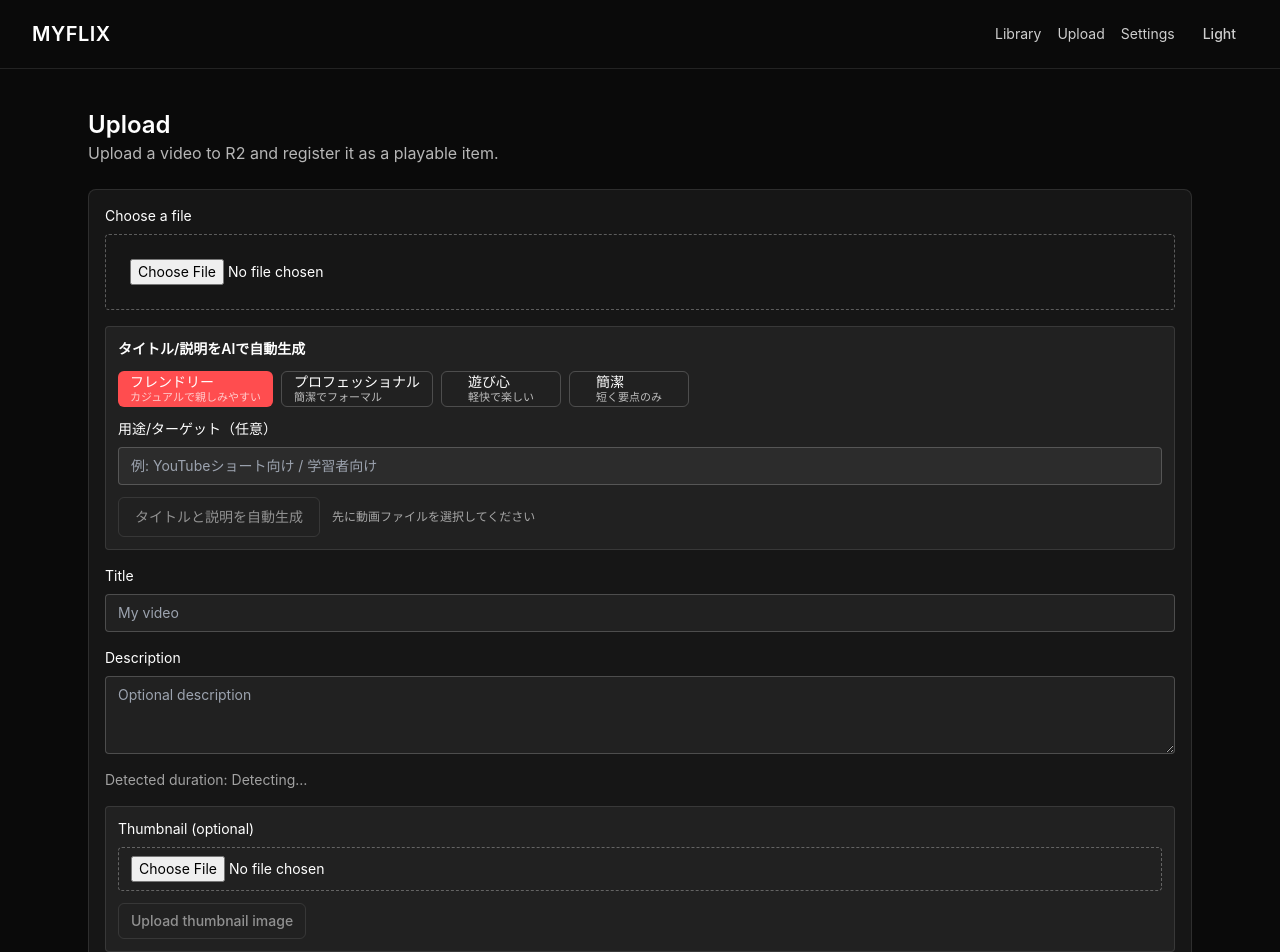
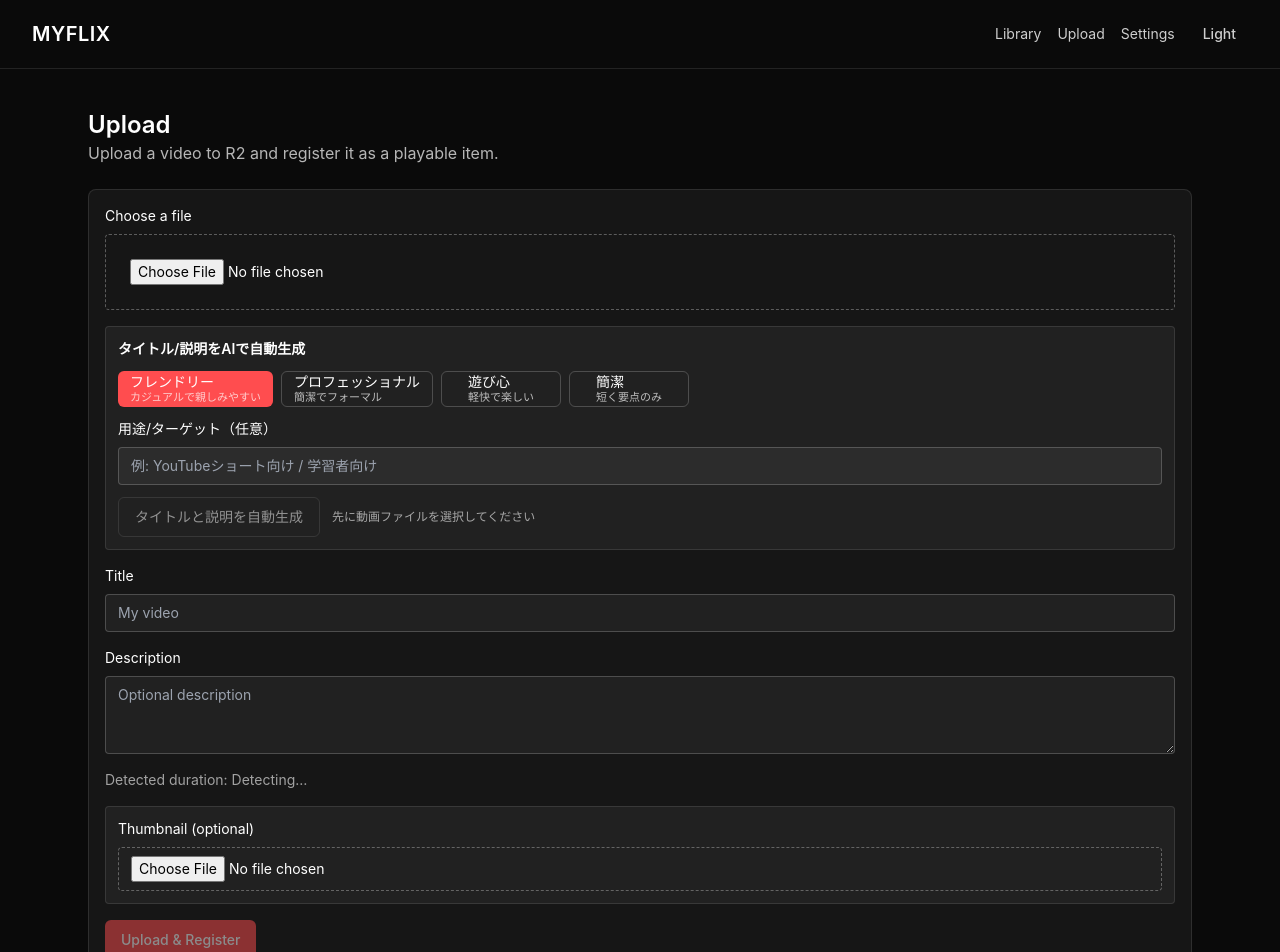
Before and after one commit to ikedadada/myflix, a React (Vite) app in the folder frontend/: page /upload in a window 1280 px wide. Shown: the top 952 px of the page. Built offline with nearby package versions, Linux system fonts and the light colour scheme; no server answers.

Commit message:
chore(frontend): crop auto thumbnails to 16x9

```diff
--- a/frontend/src/pages/upload/UploadPage.tsx
+++ b/frontend/src/pages/upload/UploadPage.tsx
@@ -21,6 +21,7 @@ export const UploadPage = () => {
   const [thumbnailFile, setThumbnailFile] = useState<File | null>(null);
   const [thumbnailObjectKey, setThumbnailObjectKey] = useState<string | null>(null);
   const [thumbnailBlob, setThumbnailBlob] = useState<Blob | null>(null);
+  const [thumbnailPreviewUrl, setThumbnailPreviewUrl] = useState<string | null>(null);
   const [thumbnailUploading, setThumbnailUploading] = useState(false);
   const [thumbnailError, setThumbnailError] = useState<string | null>(null);
   const [title, setTitle] = useState('');
@@ -63,22 +64,41 @@ export const UploadPage = () => {
     };
 
     const capture = async (videoEl: HTMLVideoElement) => {
-      const width = videoEl.videoWidth || 640;
-      const height = videoEl.videoHeight || 360;
+      const sourceWidth = videoEl.videoWidth || 640;
+      const sourceHeight = videoEl.videoHeight || 360;
       const targetWidth = 640;
-      const targetHeight = Math.round((height / width) * targetWidth) || 360;
+      const targetHeight = 360; // 16:9 の横長カード用
+      const targetAspect = targetWidth / targetHeight;
+      const sourceAspect = sourceWidth / sourceHeight;
+
+      // cover になるようにソースをトリミング
+      let sx = 0;
+      let sy = 0;
+      let sw = sourceWidth;
+      let sh = sourceHeight;
+      if (sourceAspect > targetAspect) {
+        // 横長すぎる場合は左右をクロップ
+        sw = sourceHeight * targetAspect;
+        sx = (sourceWidth - sw) / 2;
+      } else {
+        // 縦長すぎる場合は上下をクロップ
+        sh = sourceWidth / targetAspect;
+        sy = (sourceHeight - sh) / 2;
+      }
+
       const canvas = document.createElement('canvas');
       canvas.width = targetWidth;
       canvas.height = targetHeight;
       const ctx = canvas.getContext('2d');
       if (!ctx) throw new Error('Canvas unsupported');
-      ctx.drawImage(videoEl, 0, 0, targetWidth, targetHeight);
+      ctx.drawImage(videoEl, sx, sy, sw, sh, 0, 0, targetWidth, targetHeight);
       const blob = await new Promise<Blob | null>((resolve) =>
         canvas.toBlob((b) => resolve(b), 'image/png')
       );
       if (!blob) throw new Error('Failed to create thumbnail blob');
       setThumbnailError(null);
       setThumbnailBlob(blob);
+      setThumbnailPreviewUrl(URL.createObjectURL(blob));
     };
 
     const generate = () => {
@@ -160,6 +180,10 @@ export const UploadPage = () => {
       client.invalidateQueries({ queryKey: ['uploads'] });
       setFile(null);
       setThumbnailBlob(null);
+      if (thumbnailPreviewUrl) {
+        URL.revokeObjectURL(thumbnailPreviewUrl);
+        setThumbnailPreviewUrl(null);
+      }
       setThumbnailObjectKey(null);
       setThumbnailFile(null);
     }
@@ -302,37 +326,24 @@ export const UploadPage = () => {
               onChange={(event) => {
                 setThumbnailFile(event.target.files?.[0] ?? null);
                 setThumbnailObjectKey(null);
+                const blob = event.target.files?.[0] ?? null;
+                setThumbnailBlob(blob);
+                if (thumbnailPreviewUrl) {
+                  URL.revokeObjectURL(thumbnailPreviewUrl);
+                  setThumbnailPreviewUrl(null);
+                }
+                if (blob) {
+                  setThumbnailPreviewUrl(URL.createObjectURL(blob));
+                }
               }}
             />
           </label>
           {selectedThumbName && <p className="text-white/60">Selected thumbnail: {selectedThumbName}</p>}
-          <Button
-            type="button"
-            variant="outline"
-            size="sm"
-            disabled={!thumbnailFile}
-            onClick={async () => {
-              if (!thumbnailFile) return;
-              try {
-                const res = await apiClient<{ id: string; objectKey: string; status: string }>(
-                  '/uploads?kind=thumbnail',
-                  {
-                    method: 'POST',
-                    headers: {
-                      'Content-Type': thumbnailFile.type || 'application/octet-stream'
-                    },
-                    body: thumbnailFile
-                  }
-                );
-                setThumbnailObjectKey(res.objectKey);
-              } catch (error) {
-                console.error('Thumbnail upload failed', error);
-                setThumbnailObjectKey(null);
-              }
-            }}
-          >
-            Upload thumbnail image
-          </Button>
+          {thumbnailPreviewUrl && (
+            <div className="overflow-hidden rounded border border-white/10">
+              <img src={thumbnailPreviewUrl} alt="Thumbnail preview" className="h-32 w-full object-cover" />
+            </div>
+          )}
           {thumbnailObjectKey && (
             <p className="text-xs text-green-400">Thumbnail uploaded: {thumbnailObjectKey}</p>
           )}
```
